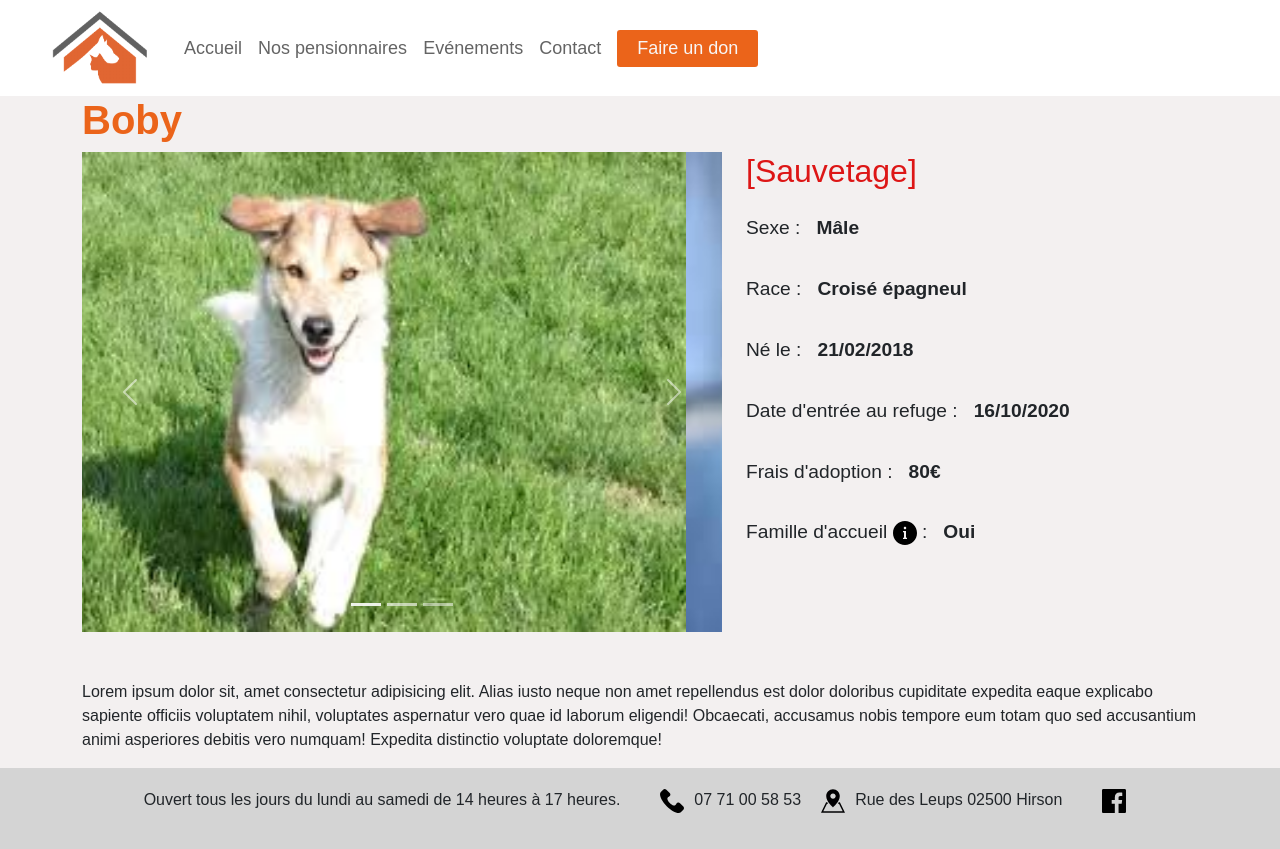
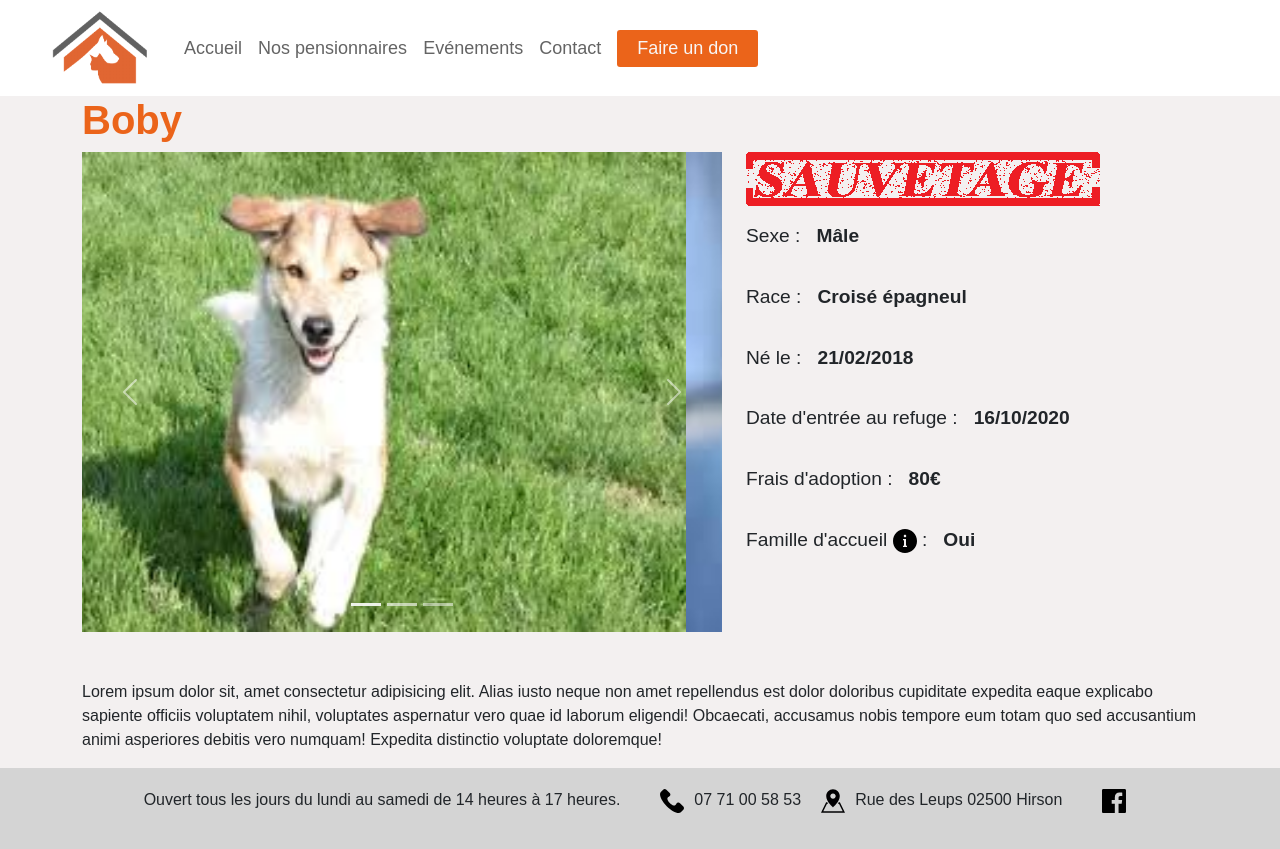
Before and after one commit to c3soft/spa_hirson, a plain HTML site: page fiche_dog.html in a window 1280 px wide. Shown: the top 849 px of the page. Drawn offline with nearby package versions, Linux system fonts and the light colour scheme; a web font is replaced by a local one.

Commit message:
add image suavetage

```diff
--- a/fiche_dog.html
+++ b/fiche_dog.html
@@ -93,7 +93,8 @@
       <div class="col detail">
 
         <div class="sexAge">
-          <h2 class="sauvetage">[Sauvetage]</h2>
+          <!-- <h2 class="sauvetage">[Sauvetage]</h2> -->
+          <img src="./img/logo-Sauvetage.png" alt="">
         </div>
 
         <div class="sexAge">
```
Also changed, not shown: index.html (+1 -1 lines), img/img-logo.png (added), img/logo-Sauvetage.png (added), img/logo-defensedelanimal.jpg (added), 1 other file.
